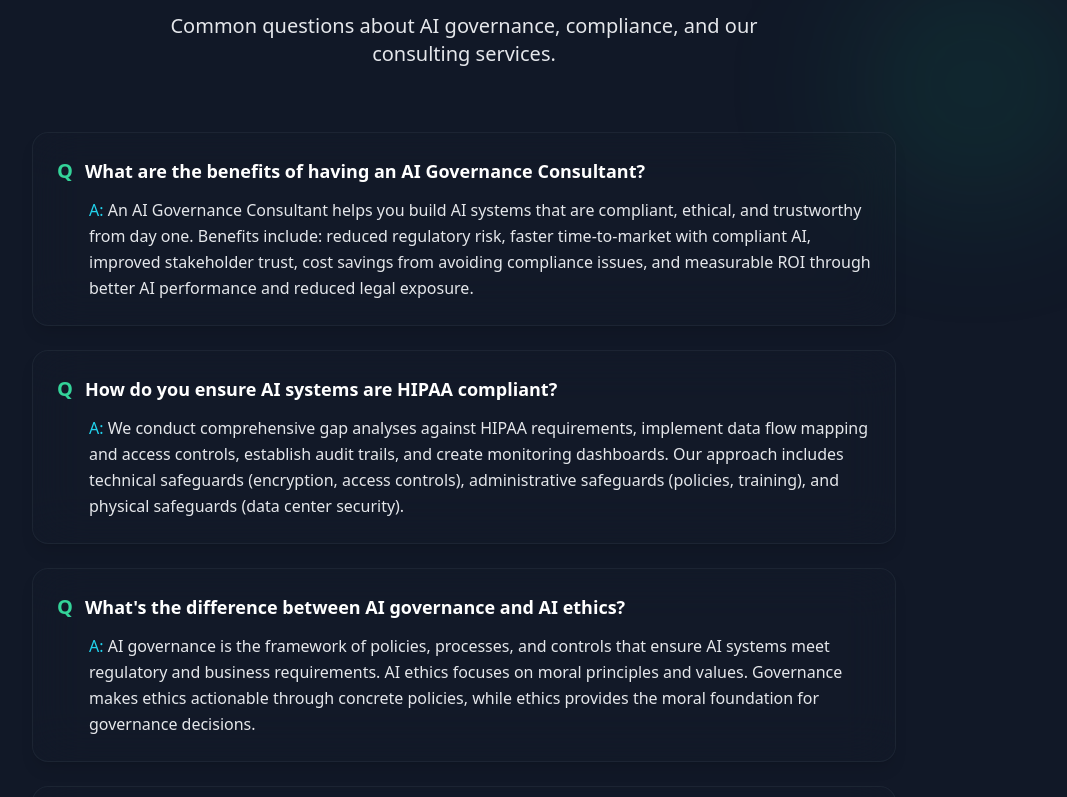
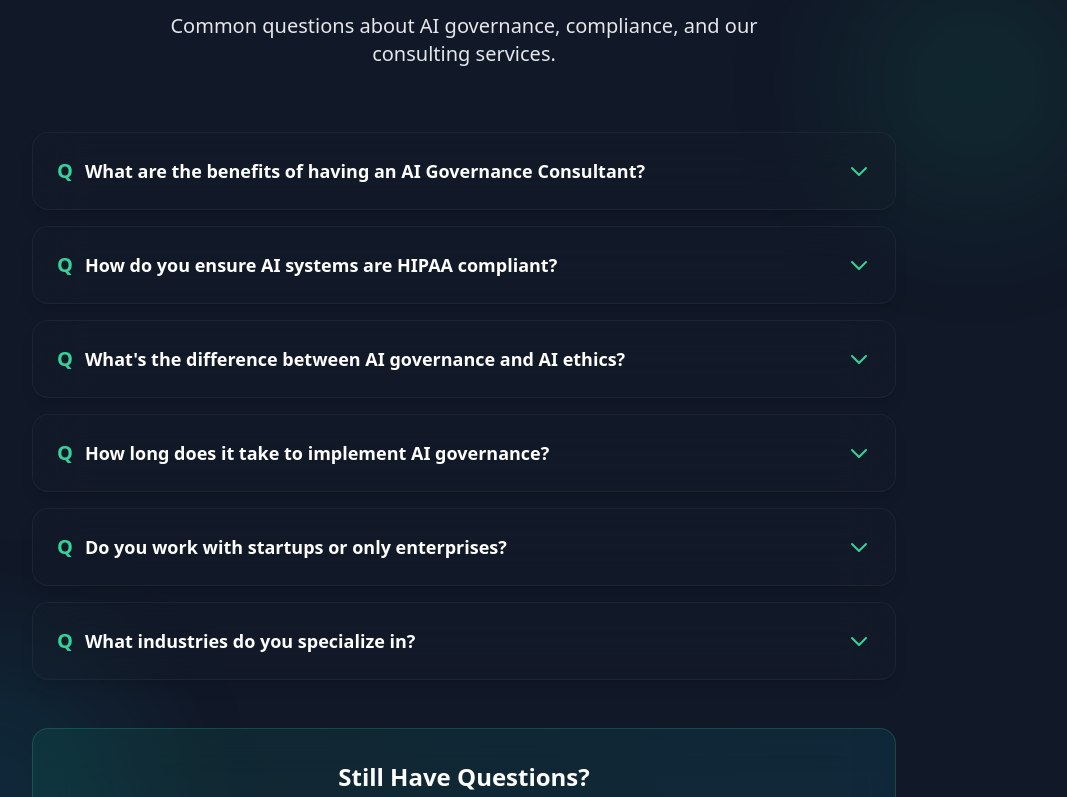
Before and after one commit to sanjeevaniai/webpage-ai-cons, a React (Vite) app: page / in a window 1280 px wide. Shown: the part 10443-11240 px from the top of the page, without its empty margins (176-1243 px from the left). Built offline with nearby package versions, Linux system fonts and the light colour scheme; no server answers.

Commit message:
Make FAQs collapsible with expand/contract functionality using Framer Motion animations

```diff
--- a/src/pages/Index.tsx
+++ b/src/pages/Index.tsx
@@ -1335,6 +1335,8 @@ const Index = () => {
   }
 
   function FAQSection(openModal: () => void) {
+    const [openFAQs, setOpenFAQs] = useState<number[]>([])
+
     const faqs = [
       {
         question: "What are the benefits of having an AI Governance Consultant?",
@@ -1362,6 +1364,14 @@ const Index = () => {
       }
     ]
 
+    const toggleFAQ = (index: number) => {
+      setOpenFAQs(prev =>
+        prev.includes(index)
+          ? prev.filter(i => i !== index)
+          : [...prev, index]
+      )
+    }
+
     return (
       <section id="faq" className="mt-24 md:mt-32 relative">
         {/* Background accents */}
@@ -1376,24 +1386,63 @@ const Index = () => {
             </p>
           </div>
 
-          <div className="space-y-6">
-            {faqs.map((faq, i) => (
+          <div className="space-y-4">
+            {faqs.map((faq, i) => {
+              const isOpen = openFAQs.includes(i)
+              return (
                 <div
                   key={i}
-                className="bg-gray-800/10 backdrop-blur-xl rounded-2xl p-6 border border-gray-700/30 hover:border-emerald-400/30 transition-all duration-300 shadow-lg hover:shadow-emerald-500/10"
+                  className="bg-gray-800/10 backdrop-blur-xl rounded-2xl border border-gray-700/30 hover:border-emerald-400/30 transition-all duration-300 shadow-lg hover:shadow-emerald-500/10 overflow-hidden"
                 >
-                <h3 className="text-lg font-semibold text-white mb-3 flex items-start gap-3">
+                  <button
+                    onClick={() => toggleFAQ(i)}
+                    className="w-full p-6 text-left flex items-center justify-between hover:bg-gray-700/10 transition-colors duration-200"
+                  >
+                    <h3 className="text-lg font-semibold text-white flex items-start gap-3 pr-4">
                       <span className="text-emerald-400 text-xl">Q</span>
                       {faq.question}
                     </h3>
-                <div className="ml-8">
+                    <div className="flex-shrink-0">
+                      <svg
+                        className={`w-6 h-6 text-emerald-400 transition-transform duration-200 ${
+                          isOpen ? 'rotate-180' : ''
+                        }`}
+                        fill="none"
+                        stroke="currentColor"
+                        viewBox="0 0 24 24"
+                      >
+                        <path
+                          strokeLinecap="round"
+                          strokeLinejoin="round"
+                          strokeWidth={2}
+                          d="M19 9l-7 7-7-7"
+                        />
+                      </svg>
+                    </div>
+                  </button>
+
+                  <motion.div
+                    initial={false}
+                    animate={{
+                      height: isOpen ? 'auto' : 0,
+                      opacity: isOpen ? 1 : 0
+                    }}
+                    transition={{
+                      duration: 0.3,
+                      ease: 'easeInOut'
+                    }}
+                    className="overflow-hidden"
+                  >
+                    <div className="px-6 pb-6 ml-8">
                       <p className="text-gray-300 leading-relaxed">
                         <span className="text-cyan-400 font-medium">A: </span>
                         {faq.answer}
                       </p>
                     </div>
+                  </motion.div>
                 </div>
-            ))}
+              )
+            })}
           </div>
 
           <div className="text-center mt-12">
```
Lines whose indentation alone changed are shown as unchanged.
